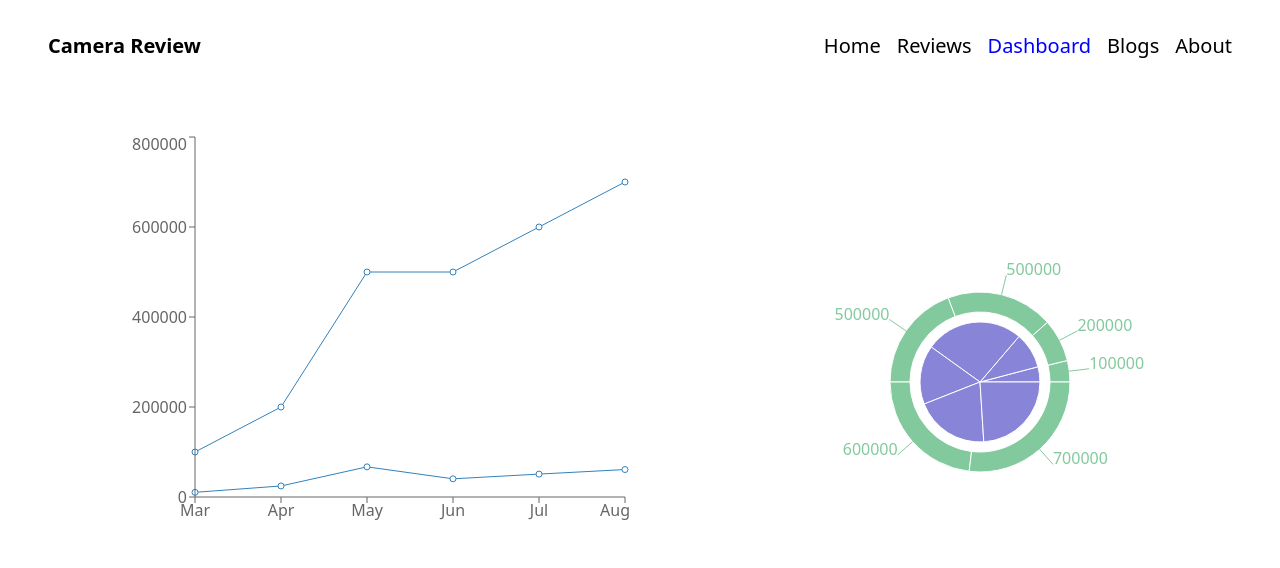
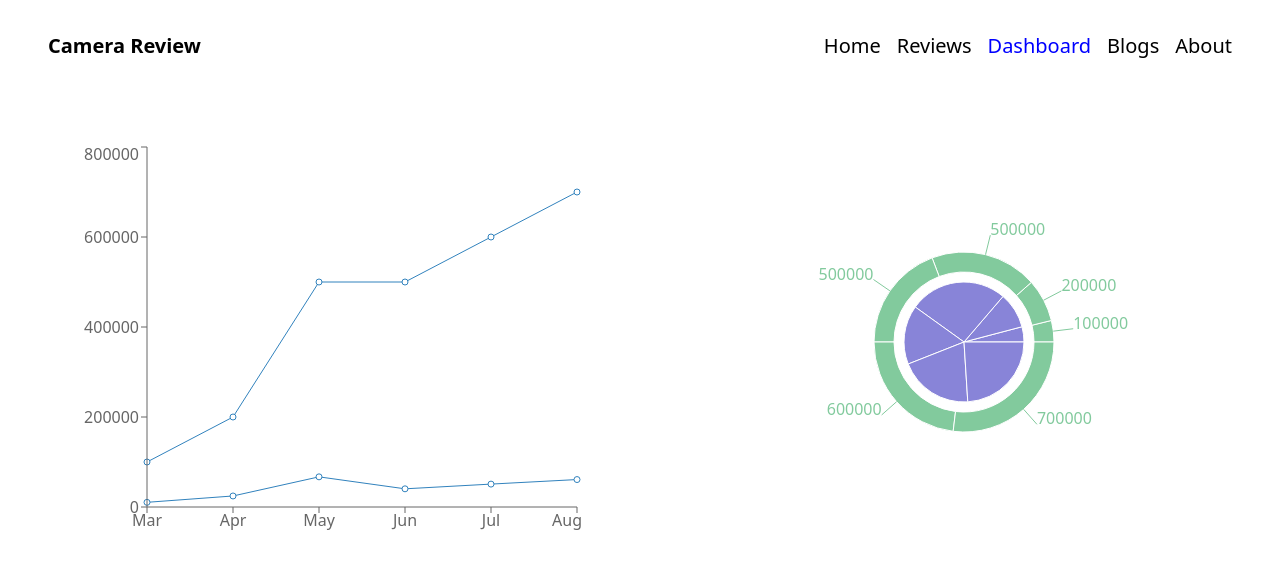
Before and after one commit to shoumikahmed/product-analysis-assignment9, a React (Create React App) app: page /dashboard in a window 1280 px wide. Shown: the top 568 px of the page. Built offline with nearby package versions, Linux system fonts and the light colour scheme.

Commit message:
dashboards work completed

```diff
--- a/src/components/Dashboard/Dashboard.js
+++ b/src/components/Dashboard/Dashboard.js
@@ -1,5 +1,5 @@
 import React from 'react';
-import { Area, Bar, CartesianGrid, ComposedChart, Legend, Line, LineChart, Pie, PieChart, Scatter, Tooltip, XAxis, YAxis } from 'recharts';
+import { Line, LineChart, Pie, PieChart, Tooltip, XAxis, YAxis } from 'recharts';
 
 const Dashboard = () => {
     const data = [
@@ -41,7 +41,7 @@ const Dashboard = () => {
         }
     ]
     return (
-        <div className='my-10 ml-20 md:flex justify-around'>
+        <div className='ml-4 md:flex justify-around items-center'>
             <div>
                 <LineChart width={500} height={400} data={data}>
                     <Line dataKey={'investment'}></Line>
```
Also changed, not shown: 1 other file (tests, documents, lock files or other folders).
